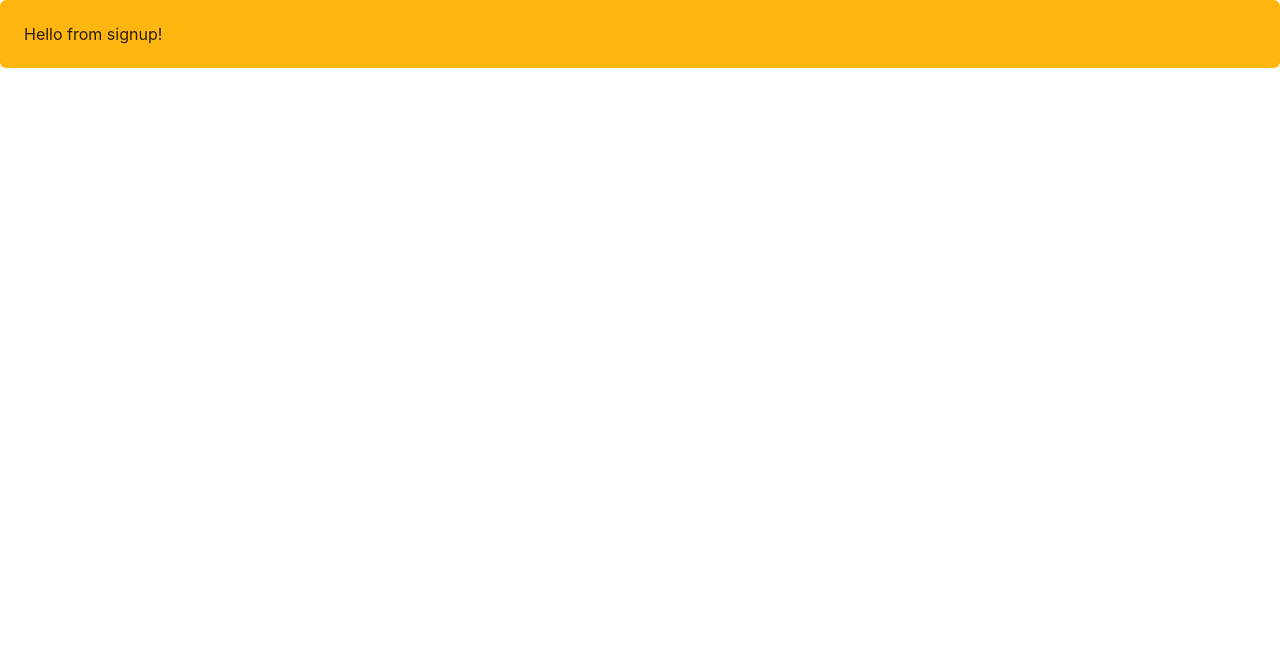
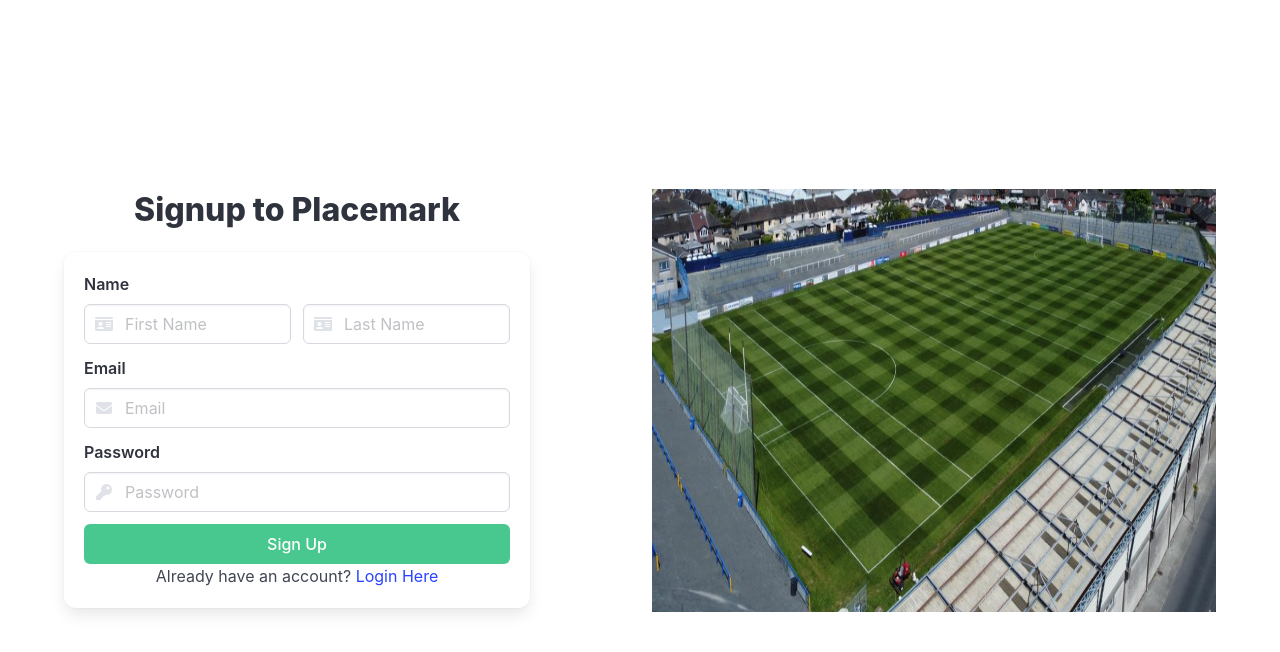
Before and after one commit to Jake-Nagle123/PlaceMarkApp, a SvelteKit app: page /signup in a window 1280 px wide. Shown: the top 652 px of the page. Built offline with nearby package versions, Linux system fonts and the light colour scheme.

Commit message:
Updated filing

```diff
--- a/src/lib/ui/SplashScreen.svelte
+++ b/src/lib/ui/SplashScreen.svelte
@@ -16,7 +16,7 @@
         </div>
         <div class="column is-6 is-offset-1">
           <h1 class="title is-2 mb-5">
-            <span class="icon mr-5"><i class="fas fa-map-marker-alt"></i></span><span class="icon mr-4"><i class="fas fa-vote-yea"></i></span>
+            <i class="fas fa-map-marker-alt mr-5"></i>
             <p>Placemark</p>
           </h1>
           <h2 class="subtitle is-4 mt-2">Welcome, please register or sign in</h2>
--- a/src/routes/login/+page.svelte
+++ b/src/routes/login/+page.svelte
@@ -6,7 +6,7 @@
   <div class="hero-body">
     <div class="container">
       <div class="column is-4 is-offset-4">
-        <h3 class="title has-text-black has-text-centered">Login to Events</h3>
+        <h3 class="title has-text-black has-text-centered">Login to Placemark</h3>
         <LoginForm />
       </div>
     </div>
--- a/src/routes/signup/+page.svelte
+++ b/src/routes/signup/+page.svelte
@@ -1,3 +1,22 @@
-<div class="notification is-warning">
-  Hello from signup!
-</div>
+<script lang="ts">
+  import SignupForm from "./SignupForm.svelte";
+</script>
+
+<section class="hero is-fullheight is-default is-bold">
+  <div class="hero-head"></div>
+  <div class="hero-body">
+    <div class="container">
+      <div class="columns is-vcentered">
+        <div class="column is-5">
+          <h1 class="title has-text-centered">Signup to Placemark</h1>
+          <SignupForm />
+        </div>
+        <div class="column is-6 is-offset-1">
+          <figure class="image is-4by3">
+            <img class="object-fit" src="/football-img.png" alt="football" />
+          </figure>
+        </div>
+      </div>
+    </div>
+  </div>
+</section>
--- a/src/routes/signup/SignupForm.svelte
+++ b/src/routes/signup/SignupForm.svelte
@@ -24,7 +24,7 @@
   {/if}
   <UserDetails bind:firstName bind:lastName />
   <UserCredentials bind:email bind:password />
-  <button onclick={() => signup()} class="button">Sign Up</button>
+  <button onclick={() => signup()} class="button is-success has-text-white is-fullwidth">Sign Up</button>
   <p class="has-text-centered">
     Already have an account? <a href="/login" data-cy="login-redirect">Login Here</a>
   </p>
```
